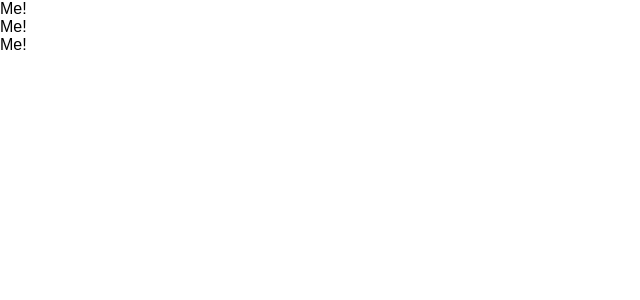
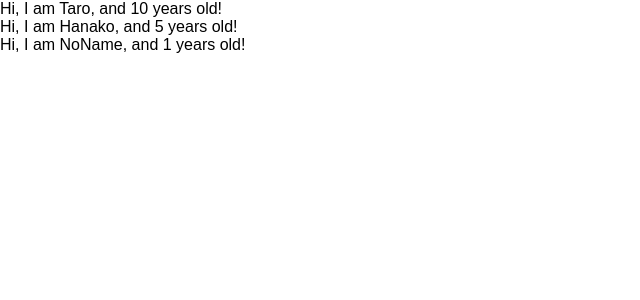
Before and after one commit to wubuchako/react-redux, a React (Create React App) app: page / in a window 1280 px wide. Shown: the top 300 px of the page, without its empty margins (0-640 px from the left). Built offline with nearby package versions, Linux system fonts and the light colour scheme.

Commit message:
learn props of component

```diff
--- a/src/App.js
+++ b/src/App.js
@@ -12,14 +12,37 @@
 // }
 
 const App = () => {
-  return <div>
-    <Cat />
-    <Cat />
-    <Cat />
-  </div>
+  const profiles = [
+    {
+      name:"Taro",
+      age:10
+    },
+    {
+      name:"Hanako",
+      age: 5
+    },
+    {
+      name:"NoName"
+    }
+  ]
+  return (
+    <div>
+    {
+      profiles.map((profile, index) =>{
+        return <User name={profile.name} age={profile.age} key={index} />
+      })
+    }
+   </div>
+  )
 }
-const Cat = () => {
-  return <div>Me!</div>
+const User = (props) => {
+  return (
+    <div>Hi, I am {props.name}, and {props.age} years old!</div>
+  )
+}
+
+User.defaultProps = {
+  age:1
 }
 
 export default App;
```
